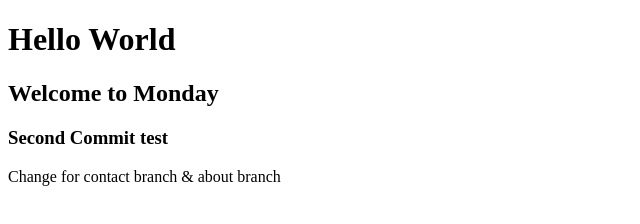
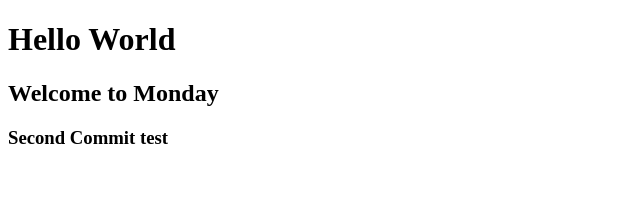
Before and after one commit to kcc2808/web, a plain HTML site: page index.html in a window 1280 px wide. Shown: the whole page, without its empty margins (0-640 px from the left). Drawn offline with Linux system fonts and the light colour scheme.

Commit message:
removed line 13

```diff
--- a/index.html
+++ b/index.html
@@ -10,7 +10,5 @@
     <h1>Hello World</h1>
     <h2>Welcome to Monday</h2>
     <h3>Second Commit test</h3>
-
-    <p> Change for contact branch & about branch</p>
 </body>
 </html>
```
